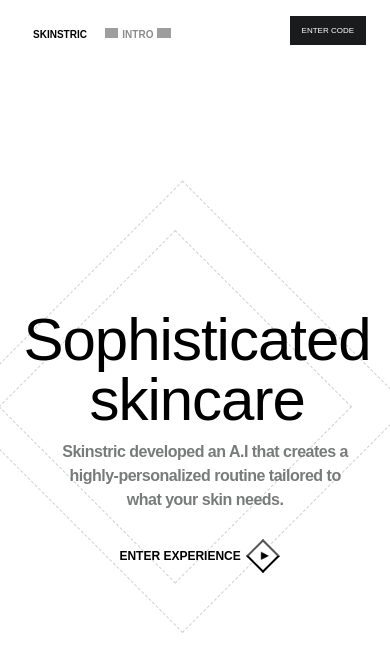
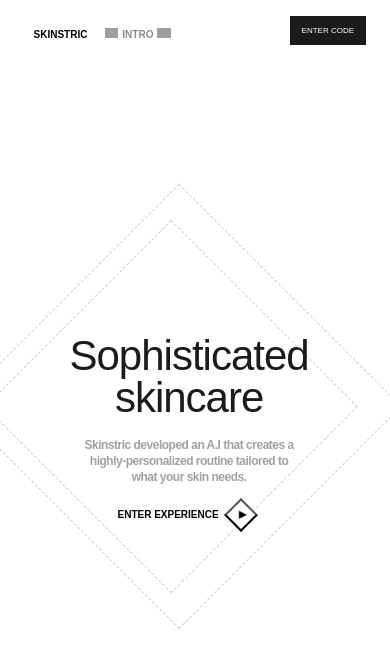
Before and after one commit to adamanuszkiewicz/skinstric-internship, a React (Create React App) app: page / in a window 390 px wide. Shown: the top 670 px of the page. Built offline with nearby package versions, Linux system fonts and the light colour scheme; grey boxes are pictures that could not be loaded; a web font is replaced by a local one.

Commit message:
finished the lancing page and testing page break points.

```diff
--- a/src/components/BackButton.jsx
+++ b/src/components/BackButton.jsx
@@ -10,7 +10,6 @@ const BackButton = ({ navigateTo = '/' }) => {
     navigate(navigateTo);
   };
 
-
   return (
     <>
       <div className="back_btn-container">
@@ -21,7 +20,8 @@ const BackButton = ({ navigateTo = '/' }) => {
             alt="Play button logo"
           />
         </button>
-        <p className="back_btn-txt">BACK</p>
+        <p className="back_btn-txt" onClick={handleBackClick}>BACK</p>
+
       </div>
     </>
   )
--- a/src/components/NextButton.jsx
+++ b/src/components/NextButton.jsx
@@ -20,7 +20,7 @@ function NextButton({ navigateTo = '/results' }) {
           alt="Play button logo"
         />
       </button>
-      <p className="next_btn-txt">PROCEED</p>
+      <p className="next_btn-txt"  onClick={handleNextClick}>PROCEED</p>
       </div>
     </>
   )
--- a/src/components/Testing.jsx
+++ b/src/components/Testing.jsx
@@ -88,7 +88,7 @@ const Testing = () => {
           ) : isLoading ? (
             <div className="loading_state">
               <div className="spinner"></div>
-              <div className="loading_text">Processing submission</div>
+              <div className="loading_text" >Processing submission</div>
             </div>
           ) : step === 1 ? (
             <form className="test_form" onSubmit={handleNameSubmit}>
@@ -124,10 +124,12 @@ const Testing = () => {
       {showSuccess && (
         <div className="btns_container">
           <NextButton className="test_btn-next" navigateTo="/results" />
+
         </div>
       )}
       <div className="btns_container">
       <BackButton className="test_btn-back" navigateTo="/" />
+
       </div>
     </>
   );
--- a/src/index.css
+++ b/src/index.css
@@ -56,14 +56,17 @@ nav {
   display: flex;
   justify-content: center;
   align-items: center;
-  width: 120px;
-  height: 8px;
+  text-align: center;
+  width: 65px;
+  height: 24px;
   font-weight: 600;
+  margin-left: 28px;
   background-color: #FFFFFF;
   cursor: pointer;
   font-size: 10px;
   text-transform: uppercase;
-  border: none;
+  border: 0px solid #1A1B1C;
+  border-radius: 4px;
   transform: translate(-20px, 2px);
 }
 
@@ -72,15 +75,13 @@ nav {
   display: flex;
   align-items: center;
   gap: 10px;
-  left: -55px;
+  left: -28px;
   top: 2px;
-  /* transform: translateY(2px); */
 }
 
 .intro_txt {
   margin: 0 -6px;
   font-size: 10px;
-  /* white-space: nowrap; */
   color: #1a1b1c82;
 }
 
@@ -226,35 +227,35 @@ nav {
   display: flex;
   justify-content: center;
   align-items: center;
-  top: -15%;
+  top: -11%;
 }
 
 .test_box-1 {
   position: absolute;
   border: 3px dotted;
   border-color: #1a1b1c0c;
-  /* rotate: 55deg; */
+  rotate: 45deg;
   height: 550px;
   width: 550px;
-  animation: spin 40s linear infinite;
+  animation: spin 50s linear infinite;
 }
 .test_box-2 {
   position: absolute;
   border: 3px dotted;
   border-color: #1a1b1c20;
-  /* rotate: 3deg; */
+  rotate: 45deg;
   height: 500px;
   width: 500px;
-  /* animation: spin 85s linear infinite; */
+  animation: spin 85s linear infinite;
 }
 .test_box-3 {
   position: absolute;
   border: 3px dotted;
   border-color: #1a1b1c1d;
-  /* rotate: 45deg; */
+  rotate: 45deg;
   height: 450px;
   width: 450px;
-  /* animation: spin 115s linear infinite; */
+  animation: spin 115s linear infinite;
 }
 
 @keyframes spin {
@@ -355,7 +356,7 @@ nav {
 }
 
 .input_intro {
-  width: 500px;
+  width: 450px;
   text-align: center;
   border: none;
   font-size: 54px;
@@ -451,6 +452,7 @@ nav {
   width: 40%;
   position: relative;
   display: flex;
+  bottom: 0px;
   justify-content: center;
   align-items: center;
 }
@@ -459,6 +461,7 @@ nav {
   height: 100%;
   width: 40%;
   position: relative;
+  bottom: 0px;
   display: flex;
   justify-content: center;
   align-items: center;
@@ -531,7 +534,7 @@ nav {
     justify-content: center;
     align-items: center;
   }
- .test_box-7 {
+  .test_box-7 {
     position: absolute;
     border: 3px dotted;
     border-color: #1a1b1c0d;
@@ -742,40 +745,46 @@ nav {
 
 /* --------------Test Page---------------------*/
 
-  .rotate_container {
+  .testing_rotate-container {
     height: 100vh;
     position: relative;
     display: flex;
     justify-content: center;
     align-items: center;
-    top: -13%;
+    top: -14%;
   }
 
   .test_box-1 {
     position: absolute;
     border: 3px dotted;
     border-color: #1a1b1c34;
-    height: 550px;
-    width: 550px;
-    top: 70px;
+    height: 515px;
+    width: 515px;
+    /* top: 70px; */
+    bottom: -10;
+    rotate: 45deg;
     animation: spin 55s linear infinite;
   }
   .test_box-2 {
     position: absolute;
     border: 3px dotted;
     border-color: #1a1b1c34;
-    height: 500px;
-    width: 500px;
-    top: 95px;
+    height: 475px;
+    width: 475px;
+    /* top: 95px; */
+    bottom: -10;
+    rotate: 45deg;
     animation: spin 85s linear infinite;
   }
   .test_box-3 {
     position: absolute;
     border: 3px dotted;
     border-color: #1a1b1c34;
-    height: 450px;
-    width: 450px;
-    top: 120px;
+    height: 430px;
+    width: 430px;
+    /* top: 120px; */
+    bottom: -10;
+    rotate: 45deg;
     animation: spin 115s linear infinite;
   }
 
@@ -865,21 +874,13 @@ nav {
 
 @media (max-width: 768px) {
 /* ----------------Landing-----------------*/
-  /* .container {
-    width: 100vw;
-    height: 100vh;
-    display: flex;
-    justify-content: center;
-    align-items: center;
-    text-align: center;
-  } */
 
   .box_container {
     position: absolute;
     width: 100vw;
     height: 100vh;
-    bottom: 20px;
-    left: 6px;
+    bottom: 24px;
+    left: -12px;
     display: flex;
     justify-content: center;
     align-items: center;
@@ -888,10 +889,10 @@ nav {
   .left_box {
     position: absolute;
     bottom: 10px;
-    left: 59.5%;
-    transform: translate(-160.5px, 105px);
-    width: 250px;
-    height: 250px;
+    left: 57.5%;
+    transform: translate(-218.5px, 103px);
+    width: 350px;
+    height: 350px;
     border: 1px dashed;
     border-color: #1a1b1c34;
     rotate: 45deg;
@@ -900,9 +901,9 @@ nav {
     position: absolute;
     bottom: 275px;
     left: 54%;
-    transform: translate(-190px, 85px);
-    width: 320px;
-    height: 320px;
+    transform: translate(-250px, 85px);
+    width: 420px;
+    height: 420px;
     border: 1px dashed;
     border-color: #1a1b1c34;
     rotate: 45deg;
@@ -924,7 +925,9 @@ nav {
 
   .main_txt {
     position: relative;
+    left: 160px;
     width: 100%;
+    max-width: 300px;
     height: auto;
     display: flex;
     flex-direction: column;
@@ -956,6 +959,7 @@ nav {
   .exp_btn-container {
     position: relative;
     bottom: 18px;
+    left: 20px;
     display: flex;
     align-items: center;
     justify-content: center;
@@ -1015,41 +1019,41 @@ nav {
     position: absolute;
     border: 3px dotted;
     border-color: #1a1b1c0d;
-    height: 300px;
-    width: 300px;
-    top: 215px;
+    height: 340px;
+    width: 340px;
+    bottom: 130px;
     animation: spin 55s linear infinite;
   }
   .test_box-2 {
     position: absolute;
     border: 3px dotted;
     border-color: #1a1b1c0e;
-    height: 250px;
-    width: 250px;
-    top: 240px;
+    height: 290px;
+    width: 290px;
+    bottom: 155px;
     animation: spin 85s linear infinite;
   }
   .test_box-3 {
       position: absolute;
       border: 3px dotted;
       border-color: #1a1b1c0f;
-      height: 200px;
-      width: 200px;
-      top: 265px;
+      height: 240px;
+      width: 240px;
+      bottom: 180px;
       animation: spin 115s linear infinite;
     }
 
   .testing_introduction {
-    top: 0px;
+    top: 30px;
   }
 
   .input_intro {
     position: absolute;
-    top: -20px;
-    width: 400px;
+    top: -24px;
+    width: 420px;
     text-align: center;
     border: none;
-    font-size: 48px;
+    font-size: 58px;
     border-bottom: 1px solid #1a1b1c28;
     outline: none;
     background: transparent;
@@ -1059,7 +1063,7 @@ nav {
 
   .test_intro-para {
     position: absolute;
-    top:-54px;
+    top:-53px;
     display: flex;
     justify-content: center;
     align-items: center;
@@ -1292,4 +1296,249 @@ nav {
    }
 }
 
-/* @media (max-width: 640px;)  for buttons BACK and NEXT will be inside the button.*/
+ @media (max-width: 640px)  {
+    .box_container {
+    position: absolute;
+    width: 100vw;
+    height: 100vh;
+    bottom: 25px;
+    left: -2px;
+    display: flex;
+    justify-content: center;
+    align-items: center;
+  }
+
+  .left_box {
+    position: absolute;
+    bottom: 10px;
+    left: 57.5%;
+    transform: translate(-158.5px, 100px);
+    width: 264px;
+    height: 264px;
+    border: 1px dashed;
+    border-color: #1a1b1c34;
+    rotate: 45deg;
+  }
+  .right_box { /*larger box*/
+    position: absolute;
+    bottom: 275px;
+    left: 54%;
+    transform: translate(-180px, 85px);
+    width: 315px;
+    height: 315px;
+    border: 1px dashed;
+    border-color: #1a1b1c34;
+    rotate: 45deg;
+  }
+
+  .box_container-text {
+    position: absolute;
+    top: 59vh;
+    left: 49%;
+    transform: translate(-50%, -50%);
+    display: flex;
+    flex-direction: column;
+    justify-content: center;
+    align-items: center;
+    width: 400px;
+    height: auto;
+    z-index: 10;
+  }
+
+  .main_txt {
+    position: relative;
+    bottom: 6px;
+    left: 150px;
+    width: 100%;
+    max-width: 300px;
+    height: auto;
+    display: flex;
+    flex-direction: column;
+    justify-content: center;
+    align-items: center;
+    text-align: center;
+    font-size: 42px;
+    font-weight: 100;
+    z-index: 1;
+    line-height: 42px;
+    letter-spacing: -1px;
+    color: #1A1B1C;
+  }
+
+  .para-1{
+    position: relative;
+    bottom: 30px;
+    left: 0;
+    display: block;
+    width: 100%;
+    max-width: 250px;
+    padding: 0 20px;
+    font-size: 12px;
+    font-weight: 600;
+    letter-spacing: -.5px;
+    line-height: 16px;
+    text-align: center;
+    color: #1a1b1c69;
+  }
+
+  .exp_btn-container {
+    position: relative;
+    bottom: 36px;
+    left: -4px;
+    display: flex;
+    align-items: center;
+    justify-content: center;
+    gap: 10px;
+    cursor: pointer;
+    z-index: 3;
+  }
+
+  .exp_btn-txt {
+    position: relative;
+    font-weight: 700;
+    display: block;
+    font-size: 10px;
+    z-index: 50;
+  }
+
+  .experience_btn {
+    position: relative;
+    padding: 10px;
+    width: 8px;
+    height: 8px;
+    background-color: #FFFFFF;
+    rotate: 45deg;
+    display: block;
+    cursor: pointer;
+    z-index: 50;
+  }
+
+ .input_intro {
+    position: absolute;
+    top: -20px;
+    width: 420px;
+    text-align: center;
+    border: none;
+    font-size: 48px;
+    border-bottom: 1px solid #1a1b1c28;
+    outline: none;
+    background: transparent;
+    letter-spacing: -2px;
+    z-index: 51;
+  }
+
+   .back_btn {
+    position: absolute;
+    width: 48px;
+    height: 48px;
+    top: 47%;
+    left: 52px;
+    border: 1px solid black;
+    rotate: 45deg;
+    background-color: #ffffff00;
+    border: 1px solid black;
+    cursor: pointer;
+    z-index: 2;
+  }
+
+  .back_btn-txt {
+    position: absolute;
+    top: 76%;
+    left: 44px;
+    font-size: 11px;
+    font-weight: 600;
+    z-index: 3;
+    cursor: pointer;
+    /* display: none; */
+  }
+
+
+
+  .next_btn {
+    position: absolute;
+    position: absolute;
+    width: 48px;
+    height: 48px;
+    top: 20%;
+    right: 36px;
+    transform: translateY(-50%);
+    border: 1px solid black;
+    rotate: 225deg;
+    background-color: #FFFFFF;
+    cursor: pointer;
+    z-index: 2;
+  }
+
+  .next_btn-txt {
+    position: absolute;
+    top: 78%;
+    right: 50px;
+    font-size: 11px;
+    font-weight: 600;
+    margin-left: 16px;
+    z-index: 3;
+    cursor: pointer;
+  }
+
+
+
+  .play-btn-logo-2 {
+    position: absolute;
+    color: #1A1B1C;
+    padding: 4px;
+    background-color: #FFFFFF;
+    rotate: -45deg;
+    height: 20px;
+    width: 20px;
+    left: 18px;
+    top: 0;
+    transform: translateX(-10px);
+    display: none;
+}
+
+  .play-btn-logo-3 {
+    position: absolute;
+    padding: 4px;
+    background-color: #FFFFFF;
+    rotate: 135deg;
+    height: 20px;
+    width: 20px;
+    left: 0px;
+    top: 50%;
+    transform: translate(-12px, 1px);
+    display: none;
+  }
+
+  .success_message {
+    position: absolute;
+    top: 52%;
+    left: 50%;
+    transform: translate(-50%, -50%);
+    display: flex;
+    flex-direction: column;
+    justify-content: center;
+    align-items: center;
+    align-items: center;
+    text-align: center;
+    padding: 40px;
+    z-index: 54;
+  }
+
+  .success_para-1 {
+    font-size: 24px;
+    font-weight: 500;
+    color: #1A1B1C;
+    margin: 0;
+    line-height: 3;
+  }
+
+  .success_para-2 {
+    width: 200px;
+    font-size: 16px;
+    font-weight: 500;
+    color: #1a1b1cee;
+    margin: 0;
+    line-height: 1.4;
+  }
+
+}
```
